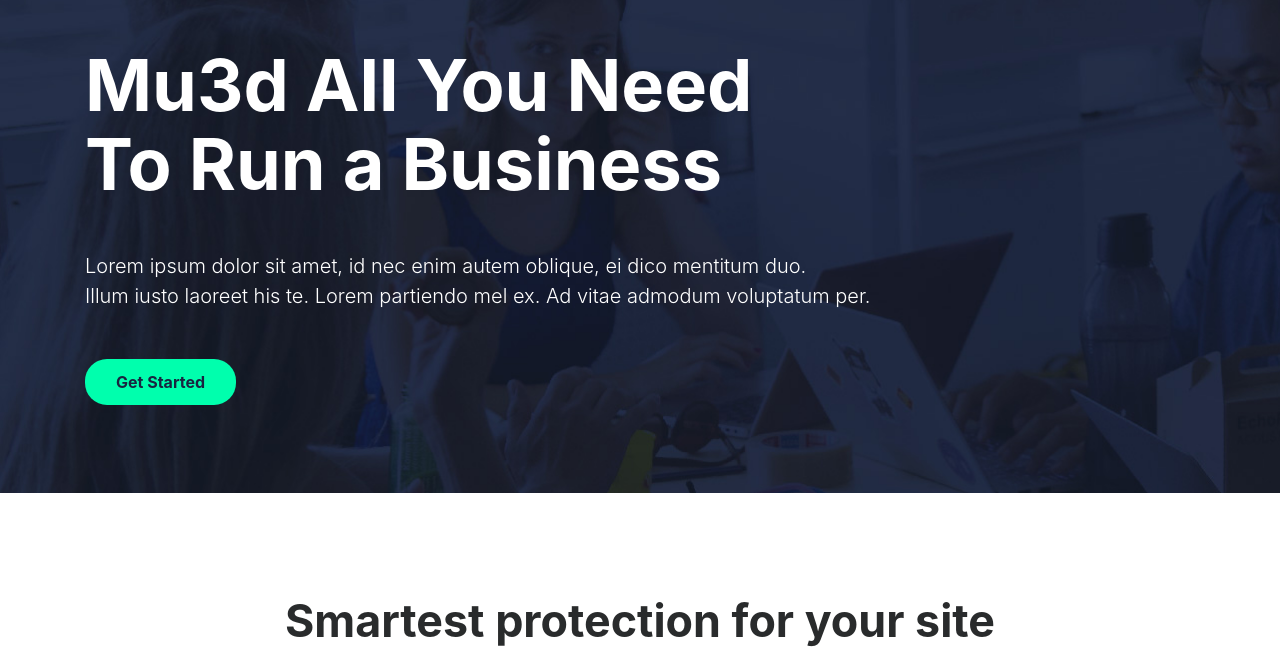
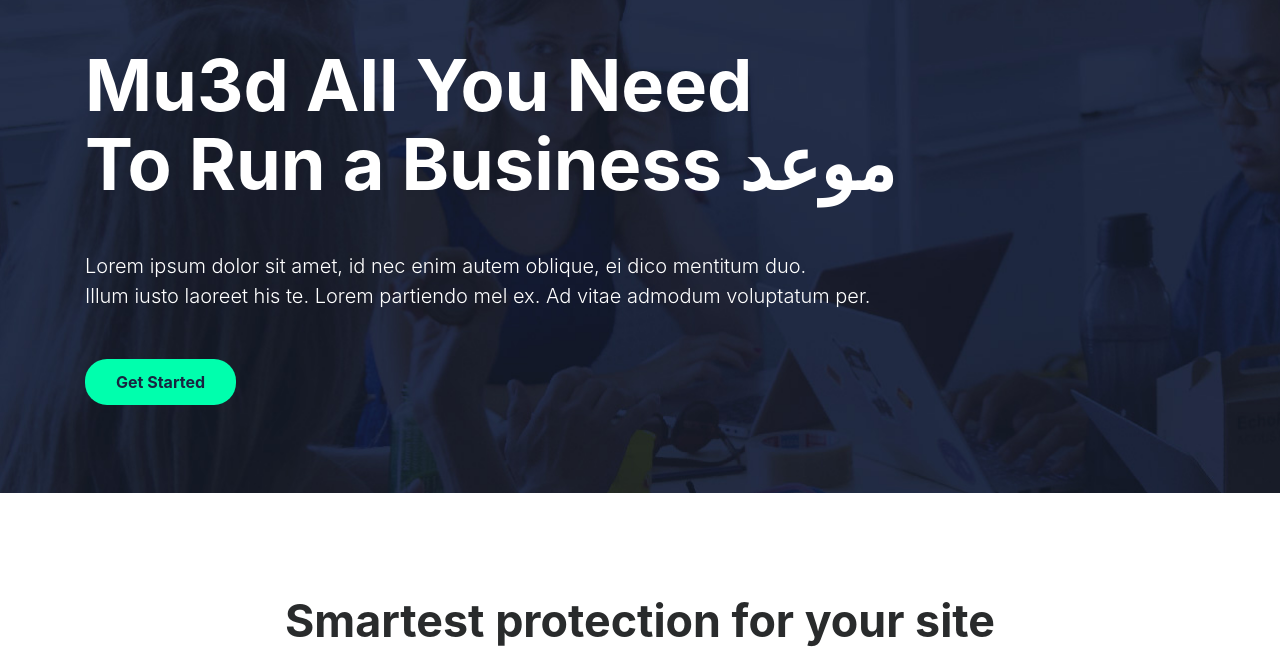
Before and after one commit to webmu3d/mu3dwebsite, a plain HTML site: page index.html in a window 1280 px wide. Shown: the part 147-800 px from the top of the page. Drawn offline with Linux system fonts and the light colour scheme.

Commit message:
Update index.html

```diff
--- a/index.html
+++ b/index.html
@@ -33,7 +33,7 @@
             </header>
             <h1 data-aos="fade" data-aos-easing="linear" data-aos-duration="1000" data-aos-once="true" class="display-3 text-white font-weight-bold my-5">
             	Mu3d All You Need<br>
-            	To Run a Business
+            	To Run a Business موعد
             </h1>
             <p data-aos="fade" data-aos-easing="linear" data-aos-duration="1000" data-aos-once="true" class="lead text-white my-4">
                 Lorem ipsum dolor sit amet, id nec enim autem oblique, ei dico mentitum duo.
```
